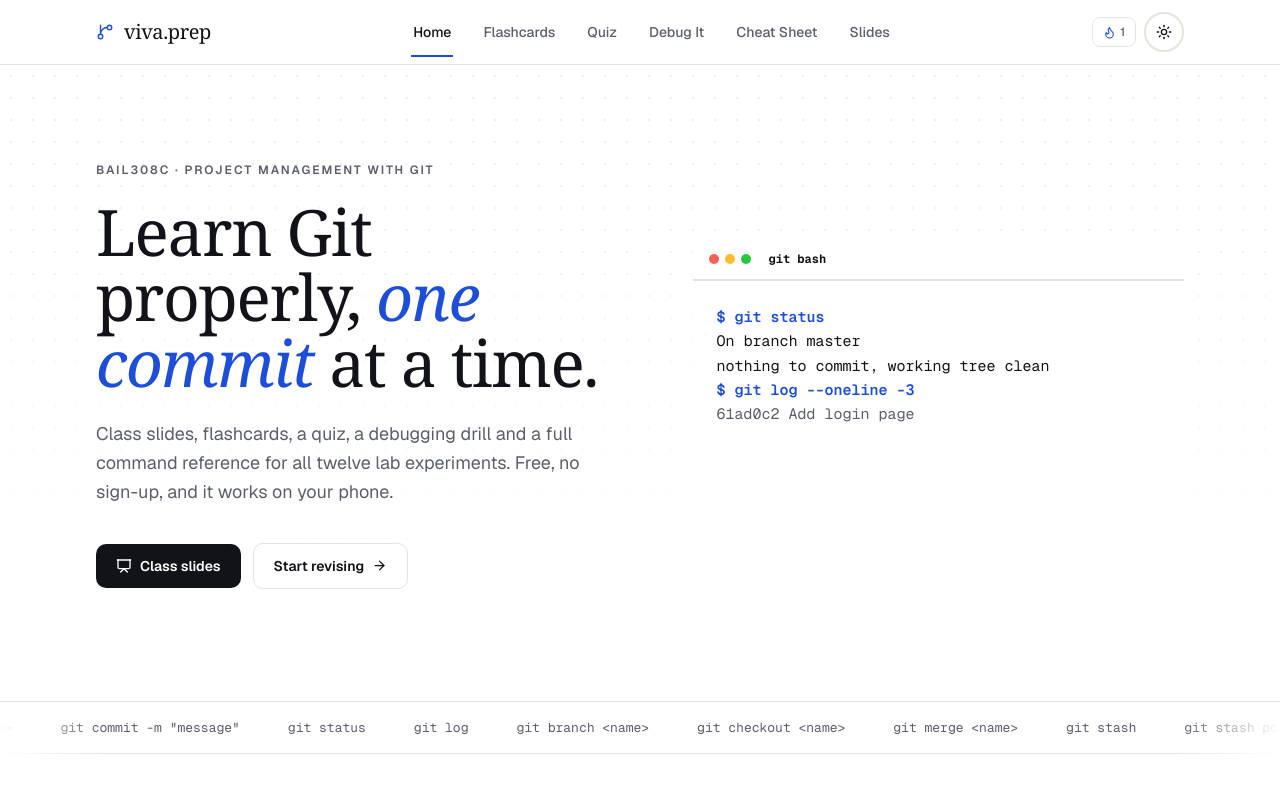
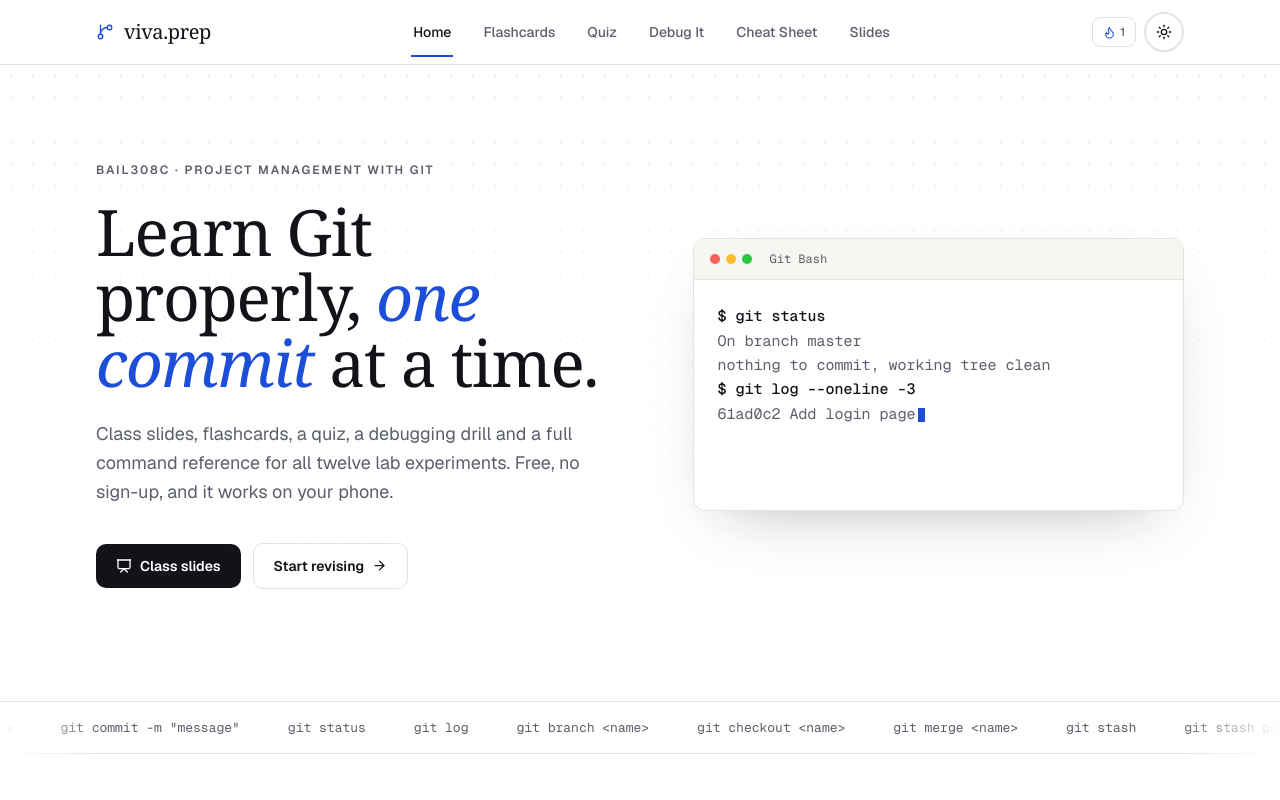
Before and after one commit to Abhirai2006/git-and-GitHub, a Next.js app: page / in a window 1280 px wide. Shown: the top 800 px of the page. Built offline with nearby package versions, Linux system fonts and the light colour scheme.

Commit message:
Update TerminalWindow.tsx

```diff
--- a/components/TerminalWindow.tsx
+++ b/components/TerminalWindow.tsx
@@ -51,25 +51,25 @@ export default function TerminalWindow({
 
   return (
     <div
-      className={`pop-card rounded-2xl overflow-hidden bg-background ${className}`}
+      className={`rounded-xl overflow-hidden border border-border bg-background shadow-[0_24px_60px_-32px_rgba(17,19,24,.35)] ${className}`}
     >
-      <div className="flex items-center gap-1.5 px-4 py-3 border-b-[2.5px] border-line bg-pop-sun">
+      <div className="flex items-center gap-1.5 px-4 py-3 border-b border-border bg-panel">
         <span className="h-2.5 w-2.5 rounded-full bg-[#ff5f56]" />
         <span className="h-2.5 w-2.5 rounded-full bg-[#ffbd2e]" />
         <span className="h-2.5 w-2.5 rounded-full bg-[#27c93f]" />
-        <span className="ml-3 text-xs font-bold text-ink font-mono">git bash</span>
+        <span className="ml-3 text-xs text-muted font-mono">Git Bash</span>
       </div>
       <div className="p-5 sm:p-6 font-mono text-[13px] sm:text-[15px] leading-relaxed min-h-[230px]">
         {done.map((text, i) => (
-          <div key={i} className={text.startsWith("$") ? "text-accent font-semibold" : "text-foreground"}>
+          <div key={i} className={text.startsWith("$") ? "text-foreground font-medium" : "text-muted"}>
             {text}
           </div>
         ))}
         {currentLine && (
-          <div className={`${currentLine.color ?? "text-accent"} ${currentLine.text.startsWith("$") ? "font-semibold" : ""}`}>
+          <div className={`${currentLine.color ?? "text-foreground"} ${currentLine.text.startsWith("$") ? "font-medium" : ""}`}>
             {currentLine.text.slice(0, charIndex)}
             <motion.span
-              className="inline-block w-[7px] h-[14px] bg-pop-pink ml-0.5 align-middle caret-blink"
+              className="inline-block w-[7px] h-[14px] bg-accent ml-0.5 align-middle caret-blink"
             />
           </div>
         )}
```
